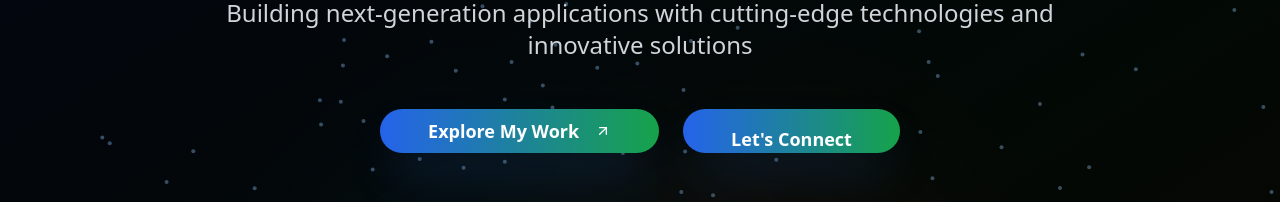
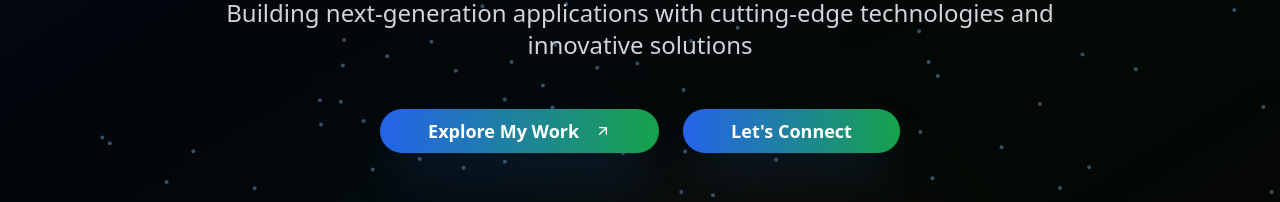
Before and after one commit to UdayVara/portfolio-new, a Next.js app: page / in a window 1280 px wide. Shown: the part 441-643 px from the top of the page. Built offline with nearby package versions, Linux system fonts and the light colour scheme.

Commit message:
fixed button issue

```diff
--- a/app/page.tsx
+++ b/app/page.tsx
@@ -468,7 +468,7 @@ export default function Portfolio() {
               >
                 <Button
                   size="lg"
-                  className="bg-gradient-to-r from-blue-600 to-green-600 hover:from-blue-700 hover:to-green-700 text-white px-12 py-4 text-lg font-semibold rounded-full md:block hidden shadow-2xl shadow-blue-500/25"
+                  className="bg-gradient-to-r from-blue-600 to-green-600 hover:from-blue-700 hover:to-green-700 text-white px-12 py-4 text-lg font-semibold rounded-full md:inline-flex hidden shadow-2xl shadow-blue-500/25"
                   onClick={() =>
                     document
                       .getElementById("contact")
```
